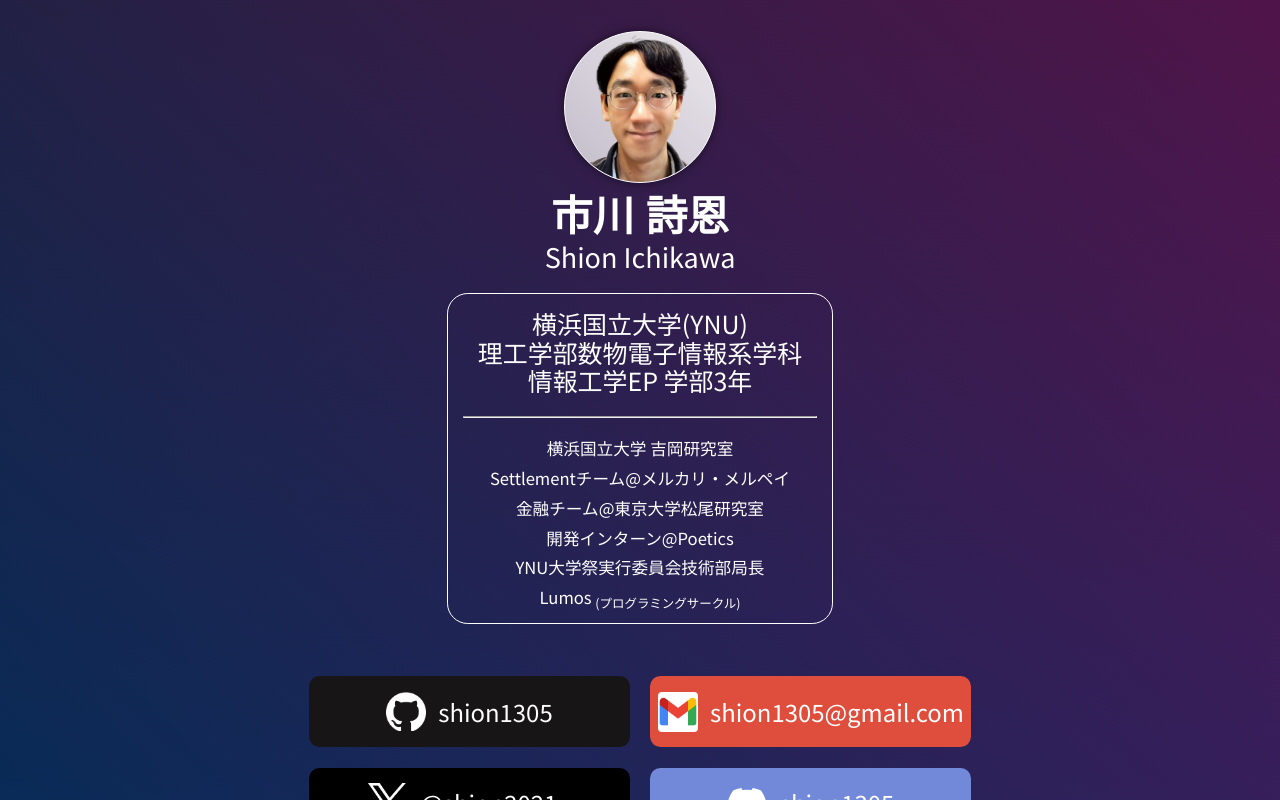
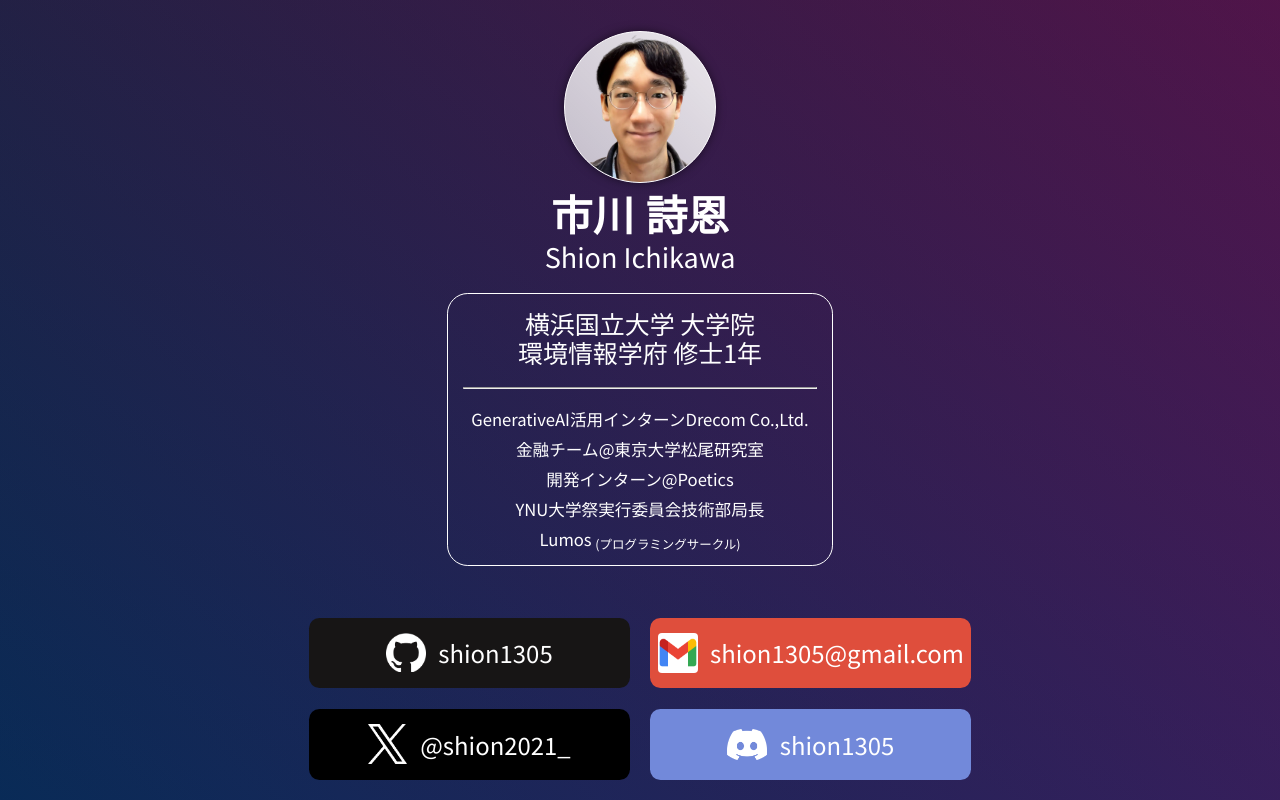
Before and after one commit to Shion1305/shion-project-business-card-frontend, a Nuxt app: page / in a window 1280 px wide. Built offline with nearby package versions, Linux system fonts and the light colour scheme; a web font is replaced by a local one.

Commit message:
💬 Update profile

```diff
--- a/components/Profile.vue
+++ b/components/Profile.vue
@@ -11,16 +11,14 @@ import ProfileImage from "~/components/ProfileImage.vue";
     </div>
     <div class="status">
       <div class="main">
-        <p>横浜国立大学(YNU)</p>
-        <p>理工学部数物電子情報系学科</p>
-        <p>情報工学EP 学部3年</p>
+        <p>横浜国立大学 大学院</p>
+        <p>環境情報学府 修士1年</p>
       </div>
       <hr />
       <ul>
-        <li>横浜国立大学&nbsp;吉岡研究室</li>
         <li>
-          <span>Settlementチーム</span>
-          <span>@メルカリ・メルペイ</span>
+          <span>GenerativeAI活用インターン</span>
+          <span>Drecom Co.,Ltd.</span>
         </li>
         <li>
           <span>金融チーム</span>
```
